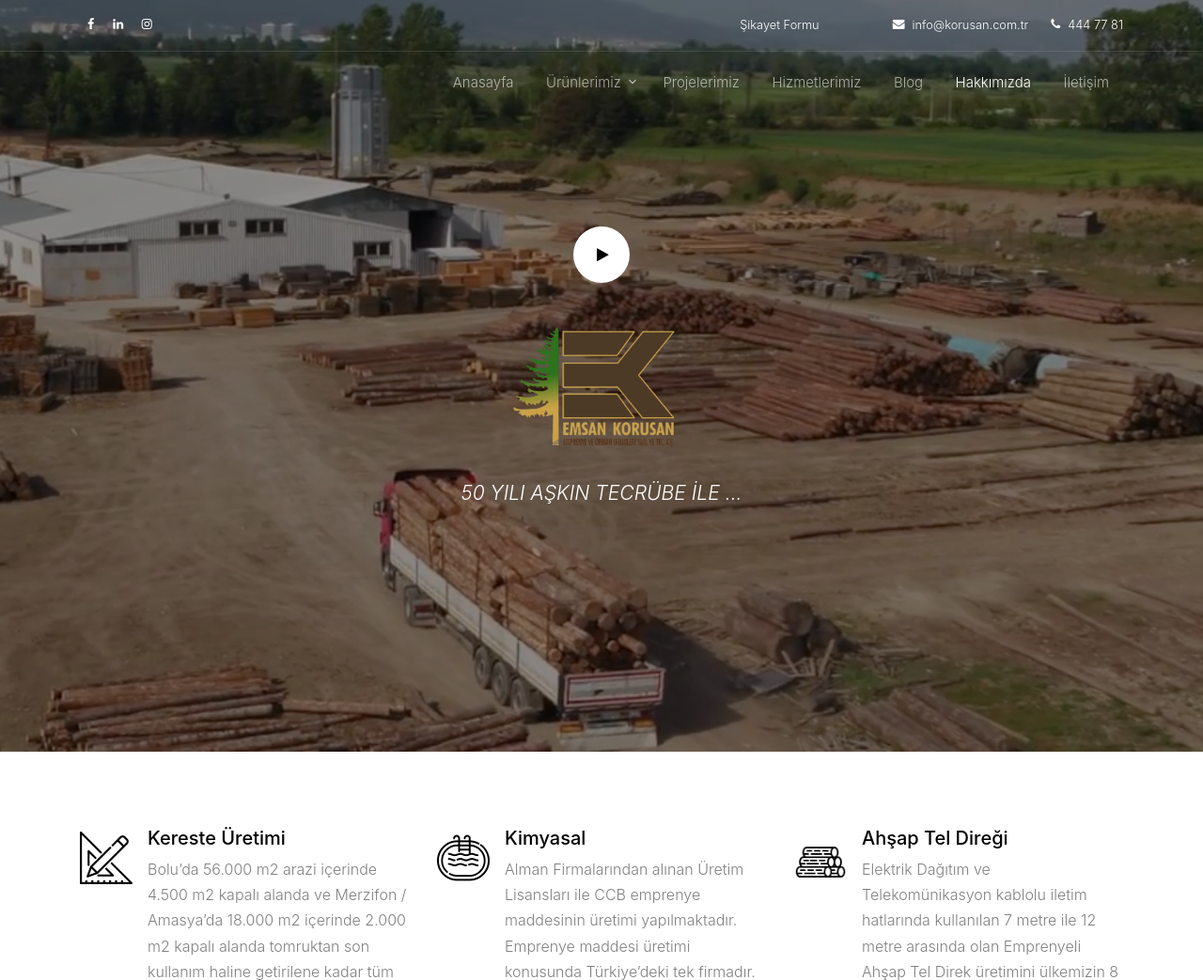
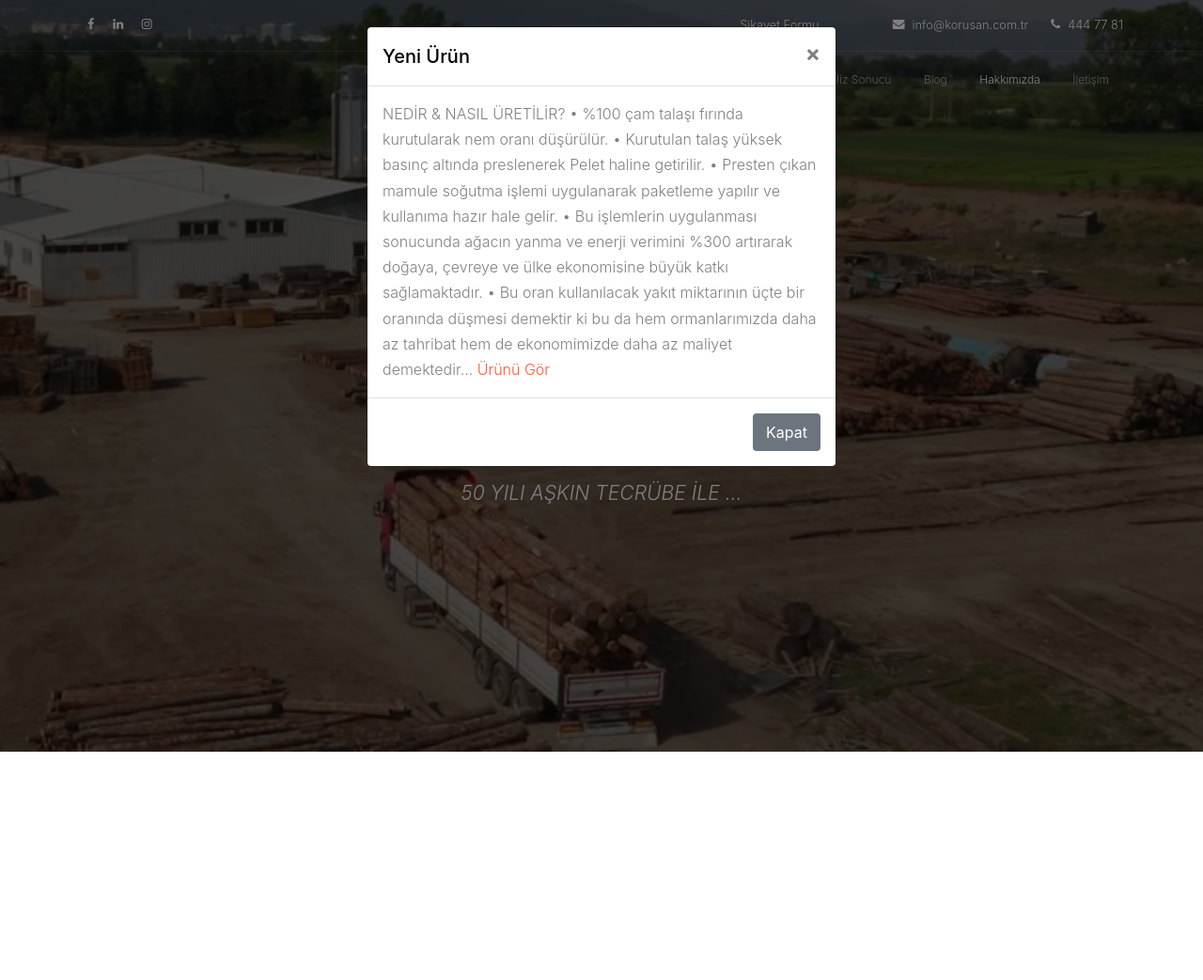
Before and after one commit to Tugrulvural89/korusan, a Django app: page / in a window 1280 px wide. Shown: the top 1043 px of the page at 94% size. After the commit the page ends 800 px from the top, so only its background shows below. Run offline with Django 3.2, Linux system fonts and the light colour scheme; data that the repository does not hold is empty; some libraries are stand-ins or nearby versions; some web fonts are replaced.

Commit message:
palet add , poupup add

```diff
--- a/templates/allContact.html
+++ b/templates/allContact.html
@@ -121,7 +121,7 @@
                               <a href="tel:+90-538-702-03-75">0538 702 03 75</a><span> - </span>
                               <a href="tel:+90-286-618-11-27">0286 618 11 27</a>
                           </li>
-                      <li>İzmir Asfaltı Üzeri,Eski Tabakhane Arkası Ezine/ÇANAKKALE</li>
+                      <li>İzmir asfaltı üzeri Seferşah mahallesi tabakhane caddesi no :14  Ezine/Çanakkale</li>
                       <li>
                         <iframe src="https://www.google.com/maps/embed?pb=!1m18!1m12!1m3!1d3065.5926566359276!2d26.339387115377008!3d39.793695979442305!2m3!1f0!2f0!3f0!3m2!1i1024!2i768!4f13.1!3m3!1m2!1s0x14b05e894c0f5ecf%3A0xae88f5ce7ec37b22!2zUmFtdGHFnw!5e0!3m2!1sen!2sus!4v1596637259871!5m2!1sen!2sus" width="300" height="300" frameborder="0" style="border:0;" allowfullscreen="" aria-hidden="false" tabindex="0"></iframe>
                      </li>
--- a/templates/headers.html
+++ b/templates/headers.html
@@ -2,6 +2,7 @@
 <style>
     @media screen and (min-width: 600px) {
         .icon-home {display:none;}
+        .nav-link {font-size:12px!important;}
     }
 
 </style>
@@ -108,6 +109,7 @@
                       <a href="{% url 'projectView' %}" class="nav-link">Projelerimiz</a>
                     </li>
                     <li><a href="{% url 'services' %}" class="nav-link">Hizmetlerimiz</a></li>
+                    <li><a href="https://www.korusan.com.tr/media/upload/musteriform.pdf" class="nav-link">Pelet Analiz Sonucu</a></li>
                     <li><a href="{% url 'blogAll' %}" class="nav-link">Blog</a></li>
                     <li><a href="#contact-section" class="nav-link">Hakkımızda</a></li>
                     <li><a href="{% url 'allContact' %}" class="nav-link">İletişim</a></li>
@@ -174,6 +176,7 @@
                     <li><a href="{% url 'services' %}">Hizmetlerimiz</a></li>
                     <li><a href="{% url 'blogAll' %}">Blog</a></li>
                     <li><a href="#contact-section" >Hakkımızda</a></li>
+                    <li><a href="https://www.korusan.com.tr/media/upload/musteriform.pdf" class="nav-link">Pelet Analiz Sonucu</a></li>
                     <li><a href="{% url 'allContact' %}">İletişim</a></li>
      <li>  <div id="google_translate_element_mobil"></div></li>
      <li><a href="https://www.korusan.com.tr/media/upload/musteriform.pdf">
--- a/templates/index.html
+++ b/templates/index.html
@@ -726,6 +726,31 @@ h. Vagon ve karavanların duvar, tavan ve yer döşemelerinde,<br>
       </div>
     </div>
 
+   <!-- Anasayfa popup -->
+   <!-- Modal -->
+<!-- Modal -->
+<div class="modal fade" id="myModal" tabindex="-1" role="dialog" aria-labelledby  aria-labelledby="exampleModalLabel" aria-hidden="true">
+    <div class="modal-dialog" role="document">
+        <div class="modal-content">
+            <div class="modal-header">
+                <h5 class="modal-title" id="exampleModalLabel">Yeni Ürün</h5>
+                <button type="button" class="close" data-dismiss="modal" aria-label="Close">
+                    <span aria-hidden="true">&times;</span>
+                </button>
+            </div>
+            <div class="modal-body">
+                NEDİR & NASIL ÜRETİLİR? • %100 çam talaşı fırında kurutularak nem oranı düşürülür. • Kurutulan talaş yüksek basınç altında preslenerek Pelet haline getirilir. • Presten çıkan mamule soğutma işlemi uygulanarak paketleme yapılır ve kullanıma hazır hale gelir. • Bu işlemlerin uygulanması sonucunda ağacın yanma ve enerji verimini %300 artırarak doğaya, çevreye ve ülke ekonomisine büyük katkı sağlamaktadır. • Bu oran kullanılacak yakıt miktarının üçte bir oranında düşmesi demektir ki bu da hem ormanlarımızda daha az tahribat hem de ekonomimizde daha az maliyet demektedir...
+                <a href="https://www.korusan.com.tr/urunler/pelet-korusan/">Ürünü Gör</a>
+            </div>
+            <div class="modal-footer">
+                <button type="button" class="btn btn-secondary" data-dismiss="modal">Kapat</button>
+            </div>
+        </div>
+    </div>
+</div>
+
+<!-- /.modal-content -->
+
    {% include 'footers.html' %}
 </div>
   </div>
@@ -744,6 +769,12 @@ h. Vagon ve karavanların duvar, tavan ve yer döşemelerinde,<br>
   <script src="{% static 'js/jquery.fancybox.min.js' %}"></script>
   <script src="{% static 'js/main.js' %}"></script>
 
+      <script>
+    $(document).ready(function(){
+    $("#myModal").modal('show');
+});
+
+</script>
   <script>
       /* lazyload.js (c) Lorenzo Giuliani
  * MIT License (http://www.opensource.org/licenses/mit-license.html)
```
